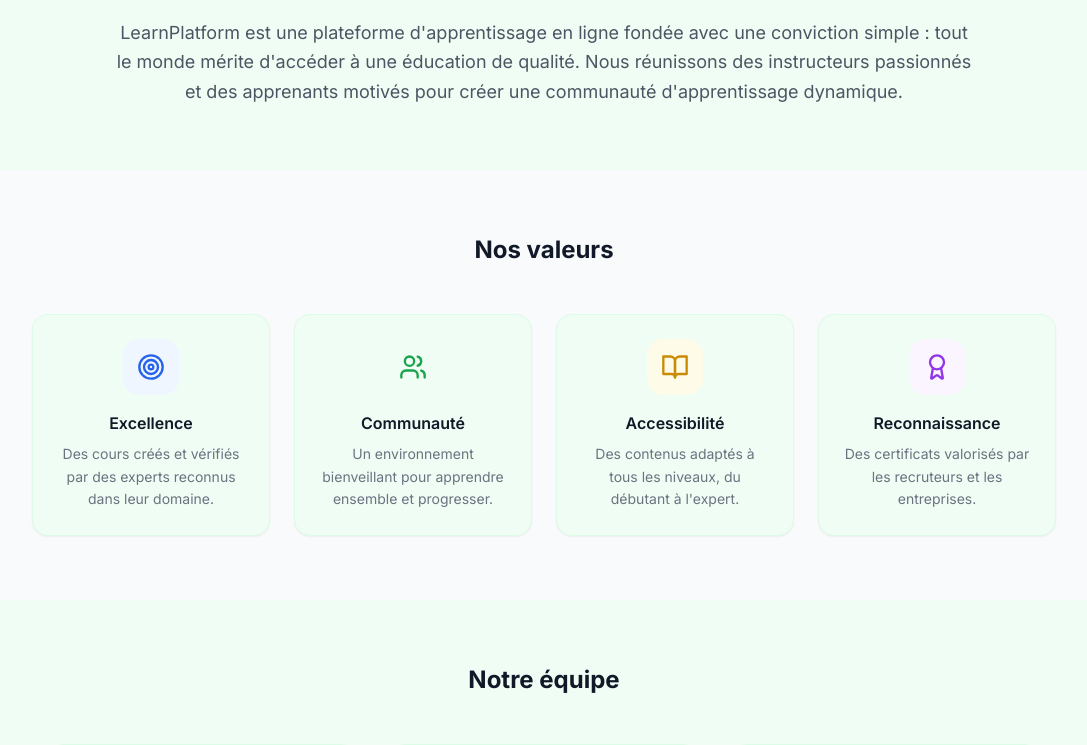
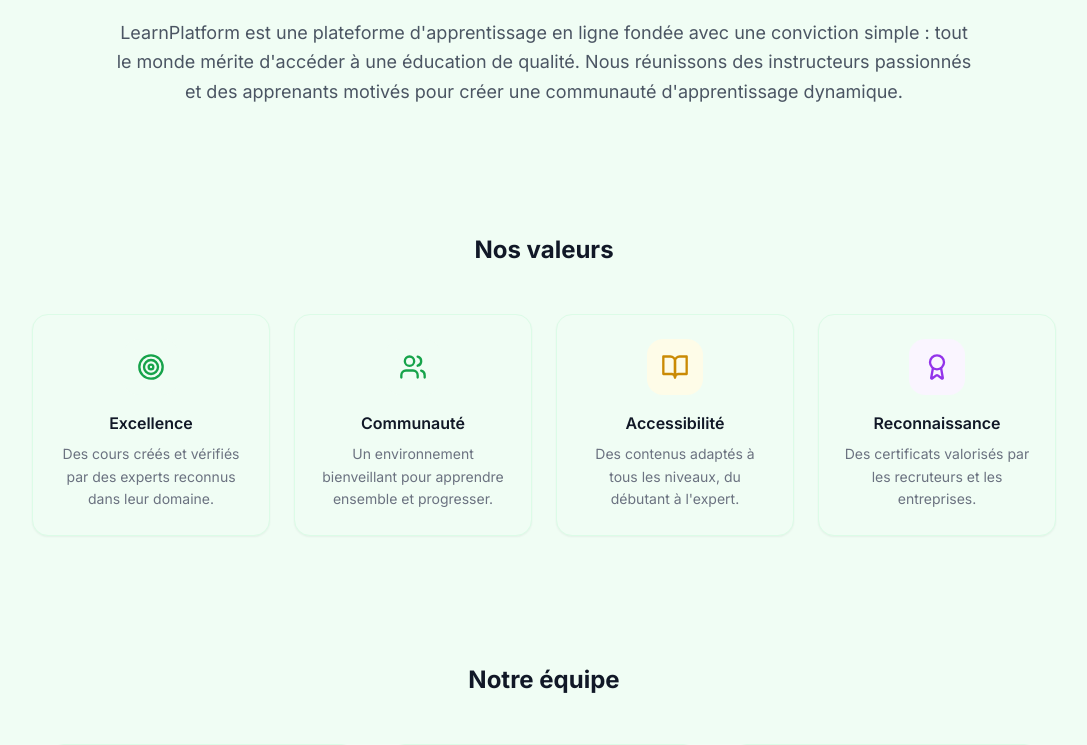
Before and after one commit to TafitaNiainaperline/frontend, a Next.js app: page /about in a window 1280 px wide. Shown: the part 431-1176 px from the top of the page, without its empty margins (96-1183 px from the left). Built offline with nearby package versions, Linux system fonts and the light colour scheme; no server answers.

Commit message:
Update about page

```diff
--- a/src/app/(main)/about/page.tsx
+++ b/src/app/(main)/about/page.tsx
@@ -22,12 +22,12 @@ export default function AboutPage() {
       </section>
 
       {/* Values */}
-      <section className="bg-gray-50 py-16 px-4">
+      <section className="bg-green-50 py-16 px-4">
         <div className="max-w-5xl mx-auto">
           <h2 className="text-2xl font-bold text-center mb-12">Nos valeurs</h2>
           <div className="grid grid-cols-1 md:grid-cols-2 lg:grid-cols-4 gap-6">
             {[
-              { icon: Target, title: 'Excellence', desc: 'Des cours créés et vérifiés par des experts reconnus dans leur domaine.', color: 'bg-blue-50 text-blue-600' },
+              { icon: Target, title: 'Excellence', desc: 'Des cours créés et vérifiés par des experts reconnus dans leur domaine.', color: 'bg-primary-50 text-primary-600' },
               { icon: Users, title: 'Communauté', desc: 'Un environnement bienveillant pour apprendre ensemble et progresser.', color: 'bg-green-50 text-green-600' },
               { icon: BookOpen, title: 'Accessibilité', desc: 'Des contenus adaptés à tous les niveaux, du débutant à l\'expert.', color: 'bg-yellow-50 text-yellow-600' },
               { icon: Award, title: 'Reconnaissance', desc: 'Des certificats valorisés par les recruteurs et les entreprises.', color: 'bg-purple-50 text-purple-600' },
```
